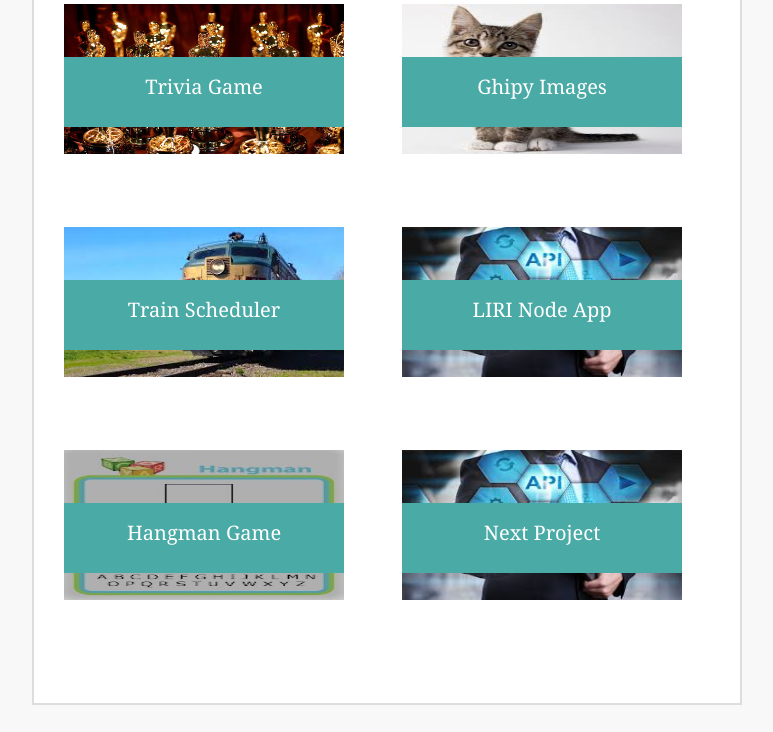
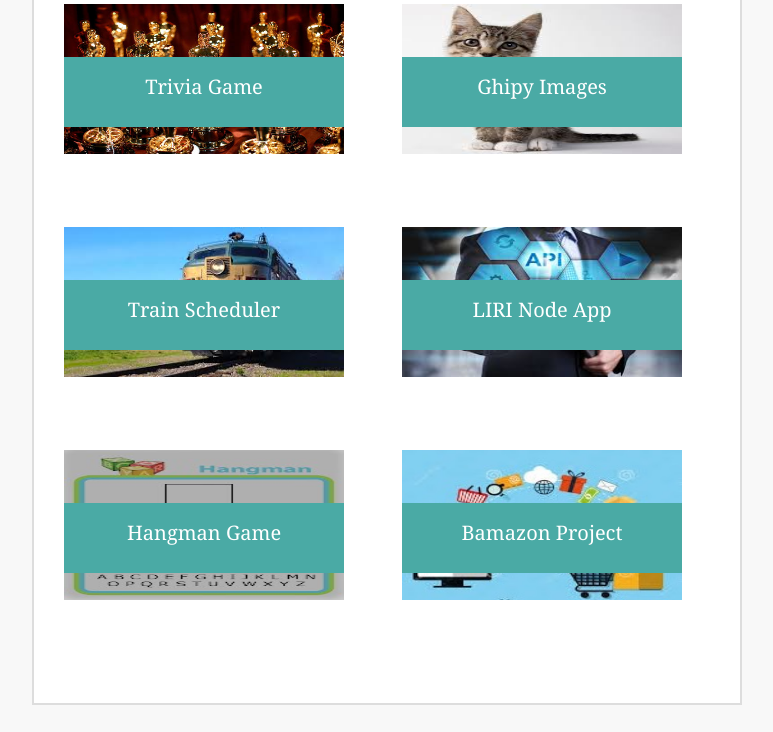
Before and after one commit to johncordano/Bootstrap-Portfolio, a plain HTML site: page portfolio.html in a window 1280 px wide. Shown: the part 427-1159 px from the top of the page, without its empty margins (58-831 px from the left). Drawn offline with nearby package versions, Linux system fonts and the light colour scheme.

Commit message:
Added link to Bamazon project in portfolio.

```diff
--- a/portfolio.html
+++ b/portfolio.html
@@ -78,9 +78,9 @@
         <h2>Hangman Game</h2>
         </div>
         <div class="col-md-6">
-        <a href="https://johncordano.github.io/liri-node-app/">
-        <img src="assets/images/api.jpg" alt="Next Project" id="portphoto">
-        <h2>Next Project</h2>
+        <a href="https://johncordano.github.io/Bamazon-Project/">
+        <img src="assets/images/bamazon.jpg" alt="Bamazon Project" id="portphoto">
+        <h2>Bamazon Project</h2>
         </div>
       </div>
       </div>
```
Also changed, not shown: assets/images/bamazon.jpg (added).
